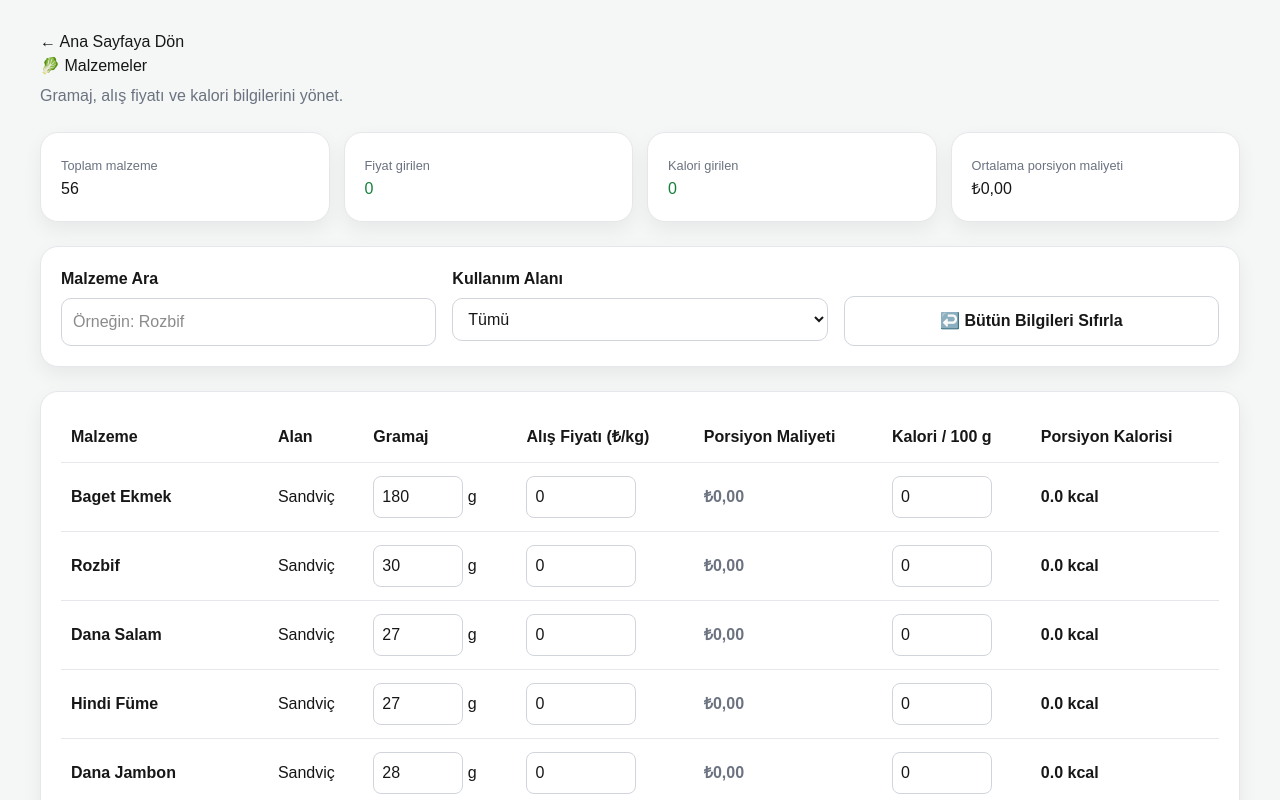
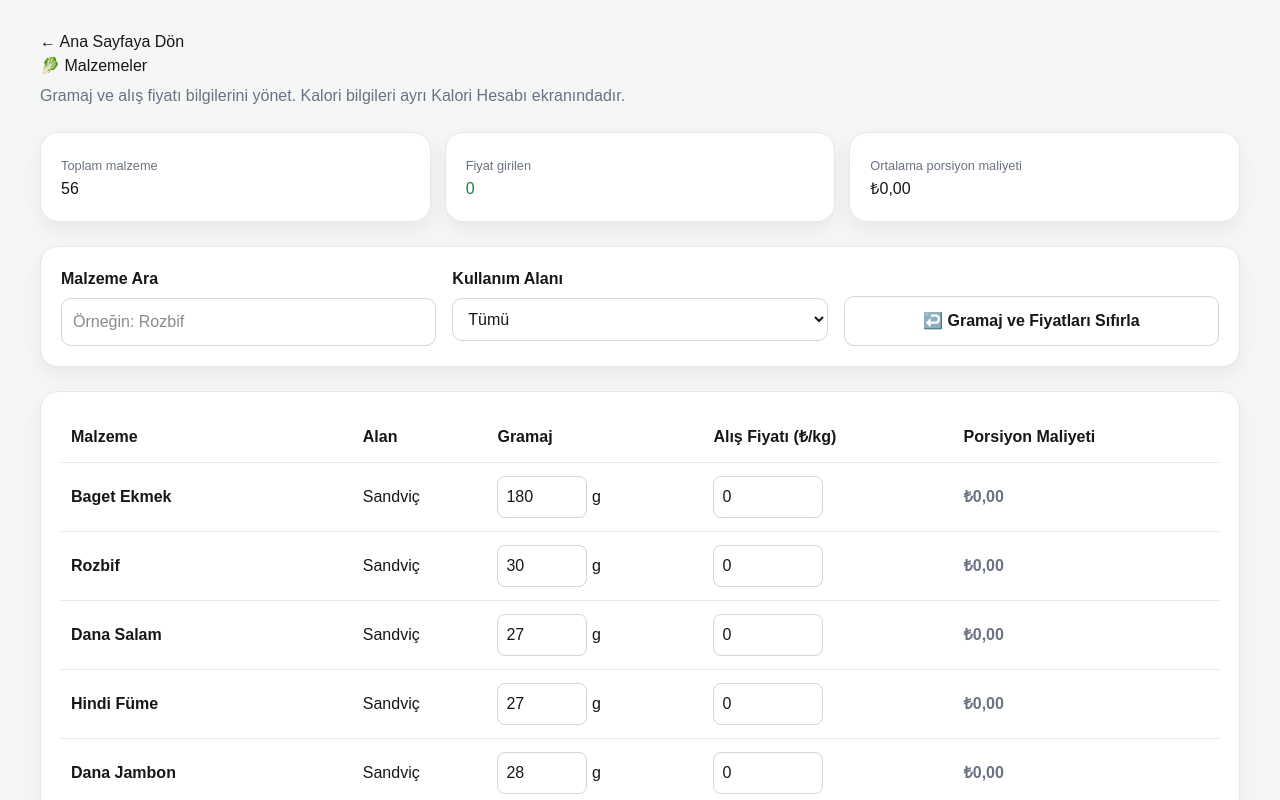
Before and after one commit to aristosandwich/aristo-yonetim-sistemi, a Next.js app: page /malzemeler in a window 1280 px wide. Shown: the top 800 px of the page. Built offline with nearby package versions, Linux system fonts and the light colour scheme.

Commit message:
Malzemeler maliyet sisteminden kalori ayrildi

```diff
--- a/app/malzemeler/page.tsx
+++ b/app/malzemeler/page.tsx
@@ -15,9 +15,7 @@ export default function Malzemeler() {
   >("Tümü");
 
   useEffect(() => {
-    const kayitliVeri = localStorage.getItem(
-      "aristo-malzemeler"
-    );
+    const kayitliVeri = localStorage.getItem("aristo-malzemeler");
 
     if (!kayitliVeri) {
       setMalzemeler(varsayilanMalzemeler);
@@ -30,16 +28,14 @@ export default function Malzemeler() {
       return;
     }
 
-    const eskiMalzemeler: Malzeme[] =
-      JSON.parse(kayitliVeri);
+    const eskiMalzemeler: Malzeme[] = JSON.parse(kayitliVeri);
 
-    const birlestirilmisMalzemeler =
-      varsayilanMalzemeler.map((varsayilan) => {
+    const birlestirilmisMalzemeler = varsayilanMalzemeler.map(
+      (varsayilan) => {
         const eski = eskiMalzemeler.find(
           (kayit) =>
             kayit.ad === varsayilan.ad &&
-            kayit.kullanimAlani ===
-              varsayilan.kullanimAlani
+            kayit.kullanimAlani === varsayilan.kullanimAlani
         );
 
         if (!eski) {
@@ -48,19 +44,13 @@ export default function Malzemeler() {
 
         return {
           ...varsayilan,
-          gramaj: Number(
-            eski.gramaj ?? varsayilan.gramaj
-          ),
+          gramaj: Number(eski.gramaj ?? varsayilan.gramaj),
           birimFiyat: Number(
-            eski.birimFiyat ??
-              varsayilan.birimFiyat
-          ),
-          kalori100Gr: Number(
-            eski.kalori100Gr ??
-              varsayilan.kalori100Gr
+            eski.birimFiyat ?? varsayilan.birimFiyat
           ),
         };
-      });
+      }
+    );
 
     setMalzemeler(birlestirilmisMalzemeler);
 
@@ -81,14 +71,10 @@ export default function Malzemeler() {
 
   function guncelle(
     id: number,
-    alanAdi:
-      | "gramaj"
-      | "birimFiyat"
-      | "kalori100Gr",
+    alanAdi: "gramaj" | "birimFiyat",
     deger: number
   ) {
-    const yeniListe = malzemeler.map(
-      (malzeme) =>
+    const yeniListe = malzemeler.map((malzeme) =>
       malzeme.id === id
         ? {
             ...malzeme,
@@ -102,7 +88,7 @@ export default function Malzemeler() {
 
   function varsayilanaDon() {
     const onay = window.confirm(
-      "Bütün gramaj, fiyat ve kalori bilgileri sıfırlansın mı?"
+      "Bütün gramaj ve fiyat bilgileri varsayılana dönsün mü?"
     );
 
     if (!onay) return;
@@ -111,14 +97,11 @@ export default function Malzemeler() {
   }
 
   const filtrelenmisMalzemeler = useMemo(() => {
-    const aranan = arama
-      .trim()
-      .toLocaleLowerCase("tr-TR");
+    const aranan = arama.trim().toLocaleLowerCase("tr-TR");
 
     return malzemeler.filter((malzeme) => {
       const alanUygun =
-        alan === "Tümü" ||
-        malzeme.kullanimAlani === alan;
+        alan === "Tümü" || malzeme.kullanimAlani === alan;
 
       const aramaUygun =
         !aranan ||
@@ -133,13 +116,7 @@ export default function Malzemeler() {
   const toplamMalzeme = malzemeler.length;
 
   const fiyatGirilenMalzeme = malzemeler.filter(
-    (malzeme) =>
-      Number(malzeme.birimFiyat || 0) > 0
-  ).length;
-
-  const kaloriGirilenMalzeme = malzemeler.filter(
-    (malzeme) =>
-      Number(malzeme.kalori100Gr || 0) > 0
+    (malzeme) => Number(malzeme.birimFiyat || 0) > 0
   ).length;
 
   const ortalamaPorsiyonMaliyeti =
@@ -147,8 +124,7 @@ export default function Malzemeler() {
       ? malzemeler.reduce(
           (toplam, malzeme) =>
             toplam +
-            (Number(malzeme.birimFiyat || 0) /
-              1000) *
+            (Number(malzeme.birimFiyat || 0) / 1000) *
               Number(malzeme.gramaj || 0),
           0
         ) / malzemeler.length
@@ -165,8 +141,7 @@ export default function Malzemeler() {
     border: "1px solid #e5e7eb",
     borderRadius: "18px",
     padding: "20px",
-    boxShadow:
-      "0 8px 20px rgba(0,0,0,0.06)",
+    boxShadow: "0 8px 20px rgba(0,0,0,0.06)",
   };
 
   const alanStili = {
@@ -193,9 +168,7 @@ export default function Malzemeler() {
           margin: "0 auto",
         }}
       >
-        <Link href="/">
-          ← Ana Sayfaya Dön
-        </Link>
+        <Link href="/">← Ana Sayfaya Dön</Link>
 
         <h1 style={{ marginBottom: "6px" }}>
           🥬 Malzemeler
@@ -208,23 +181,21 @@ export default function Malzemeler() {
             color: "#6b7280",
           }}
         >
-          Gramaj, alış fiyatı ve kalori
-          bilgilerini yönet.
+          Gramaj ve alış fiyatı bilgilerini yönet.
+          Kalori bilgileri ayrı Kalori Hesabı ekranındadır.
         </p>
 
         <section
           style={{
             display: "grid",
             gridTemplateColumns:
-              "repeat(auto-fit, minmax(190px, 1fr))",
+              "repeat(auto-fit, minmax(220px, 1fr))",
             gap: "14px",
             marginBottom: "24px",
           }}
         >
           <div style={kartStili}>
-            <small
-              style={{ color: "#6b7280" }}
-            >
+            <small style={{ color: "#6b7280" }}>
               Toplam malzeme
             </small>
 
@@ -234,9 +205,7 @@ export default function Malzemeler() {
           </div>
 
           <div style={kartStili}>
-            <small
-              style={{ color: "#6b7280" }}
-            >
+            <small style={{ color: "#6b7280" }}>
               Fiyat girilen
             </small>
 
@@ -251,33 +220,12 @@ export default function Malzemeler() {
           </div>
 
           <div style={kartStili}>
-            <small
-              style={{ color: "#6b7280" }}
-            >
-              Kalori girilen
-            </small>
-
-            <h2
-              style={{
-                marginBottom: 0,
-                color: "#15803d",
-              }}
-            >
-              {kaloriGirilenMalzeme}
-            </h2>
-          </div>
-
-          <div style={kartStili}>
-            <small
-              style={{ color: "#6b7280" }}
-            >
+            <small style={{ color: "#6b7280" }}>
               Ortalama porsiyon maliyeti
             </small>
 
             <h2 style={{ marginBottom: 0 }}>
-              {para(
-                ortalamaPorsiyonMaliyeti
-              )}
+              {para(ortalamaPorsiyonMaliyeti)}
             </h2>
           </div>
         </section>
@@ -347,128 +295,70 @@ export default function Malzemeler() {
               style={{
                 width: "100%",
                 padding: "12px",
-                border:
-                  "1px solid #d1d5db",
+                border: "1px solid #d1d5db",
                 borderRadius: "10px",
                 background: "#ffffff",
                 fontWeight: "bold",
                 cursor: "pointer",
               }}
             >
-              ↩️ Bütün Bilgileri Sıfırla
+              ↩️ Gramaj ve Fiyatları Sıfırla
             </button>
           </div>
         </section>
 
         <section style={kartStili}>
-          <div
-            style={{
-              overflowX: "auto",
-            }}
-          >
+          <div style={{ overflowX: "auto" }}>
             <table
               style={{
                 width: "100%",
-                minWidth: "980px",
-                borderCollapse:
-                  "collapse",
+                minWidth: "760px",
+                borderCollapse: "collapse",
               }}
             >
               <thead>
                 <tr>
-                  <th style={hucre}>
-                    Malzeme
-                  </th>
-
-                  <th style={hucre}>
-                    Alan
-                  </th>
-
-                  <th style={hucre}>
-                    Gramaj
-                  </th>
-
-                  <th style={hucre}>
-                    Alış Fiyatı (₺/kg)
-                  </th>
-
-                  <th style={hucre}>
-                    Porsiyon Maliyeti
-                  </th>
-
-                  <th style={hucre}>
-                    Kalori / 100 g
-                  </th>
-
-                  <th style={hucre}>
-                    Porsiyon Kalorisi
-                  </th>
+                  <th style={hucre}>Malzeme</th>
+                  <th style={hucre}>Alan</th>
+                  <th style={hucre}>Gramaj</th>
+                  <th style={hucre}>Alış Fiyatı (₺/kg)</th>
+                  <th style={hucre}>Porsiyon Maliyeti</th>
                 </tr>
               </thead>
 
               <tbody>
-                {filtrelenmisMalzemeler.map(
-                  (malzeme) => {
+                {filtrelenmisMalzemeler.map((malzeme) => {
                   const porsiyonMaliyeti =
-                      (Number(
-                        malzeme.birimFiyat ||
-                          0
-                      ) /
-                        1000) *
-                      Number(
-                        malzeme.gramaj || 0
-                      );
-
-                    const porsiyonKalorisi =
-                      (Number(
-                        malzeme.kalori100Gr ||
-                          0
-                      ) /
-                        100) *
-                      Number(
-                        malzeme.gramaj || 0
-                      );
+                    (Number(malzeme.birimFiyat || 0) / 1000) *
+                    Number(malzeme.gramaj || 0);
 
                   return (
                     <tr key={malzeme.id}>
                       <td style={hucre}>
-                          <strong>
-                            {malzeme.ad}
-                          </strong>
+                        <strong>{malzeme.ad}</strong>
                       </td>
 
                       <td style={hucre}>
-                          {
-                            malzeme.kullanimAlani
-                          }
+                        {malzeme.kullanimAlani}
                       </td>
 
                       <td style={hucre}>
                         <input
                           type="number"
                           min="0"
-                            value={
-                              malzeme.gramaj
-                            }
-                            onChange={(
-                              event
-                            ) =>
+                          value={malzeme.gramaj}
+                          onChange={(event) =>
                             guncelle(
                               malzeme.id,
                               "gramaj",
-                                Number(
-                                  event.target
-                                    .value
-                                )
+                              Number(event.target.value)
                             )
                           }
                           style={{
                             width: "90px",
                             padding: "8px",
-                              border:
-                                "1px solid #d1d5db",
-                              borderRadius:
-                                "8px",
+                            border: "1px solid #d1d5db",
+                            borderRadius: "8px",
                           }}
                         />{" "}
                         g
@@ -478,28 +368,19 @@ export default function Malzemeler() {
                         <input
                           type="number"
                           min="0"
-                            value={
-                              malzeme.birimFiyat
-                            }
-                            onChange={(
-                              event
-                            ) =>
+                          value={malzeme.birimFiyat}
+                          onChange={(event) =>
                             guncelle(
                               malzeme.id,
                               "birimFiyat",
-                                Number(
-                                  event.target
-                                    .value
-                                )
+                              Number(event.target.value)
                             )
                           }
                           style={{
                             width: "110px",
                             padding: "8px",
-                              border:
-                                "1px solid #d1d5db",
-                              borderRadius:
-                                "8px",
+                            border: "1px solid #d1d5db",
+                            borderRadius: "8px",
                           }}
                         />
                       </td>
@@ -507,72 +388,23 @@ export default function Malzemeler() {
                       <td
                         style={{
                           ...hucre,
-                            fontWeight:
-                              "bold",
+                          fontWeight: "bold",
                           color:
-                              porsiyonMaliyeti >
-                              0
+                            porsiyonMaliyeti > 0
                               ? "#174d38"
                               : "#6b7280",
                         }}
                       >
-                          {para(
-                            porsiyonMaliyeti
-                          )}
-                        </td>
-
-                        <td style={hucre}>
-                          <input
-                            type="number"
-                            min="0"
-                            value={
-                              malzeme.kalori100Gr
-                            }
-                            onChange={(
-                              event
-                            ) =>
-                              guncelle(
-                                malzeme.id,
-                                "kalori100Gr",
-                                Number(
-                                  event.target
-                                    .value
-                                )
-                              )
-                            }
-                            style={{
-                              width: "100px",
-                              padding: "8px",
-                              border:
-                                "1px solid #d1d5db",
-                              borderRadius:
-                                "8px",
-                            }}
-                          />
-                        </td>
-
-                        <td
-                          style={{
-                            ...hucre,
-                            fontWeight:
-                              "bold",
-                          }}
-                        >
-                          {porsiyonKalorisi.toFixed(
-                            1
-                          )}{" "}
-                          kcal
+                        {para(porsiyonMaliyeti)}
                       </td>
                     </tr>
                   );
-                  }
-                )}
+                })}
               </tbody>
             </table>
           </div>
 
-          {filtrelenmisMalzemeler.length ===
-            0 && (
+          {filtrelenmisMalzemeler.length === 0 && (
             <p
               style={{
                 textAlign: "center",
```
Lines whose indentation alone changed are shown as unchanged.
